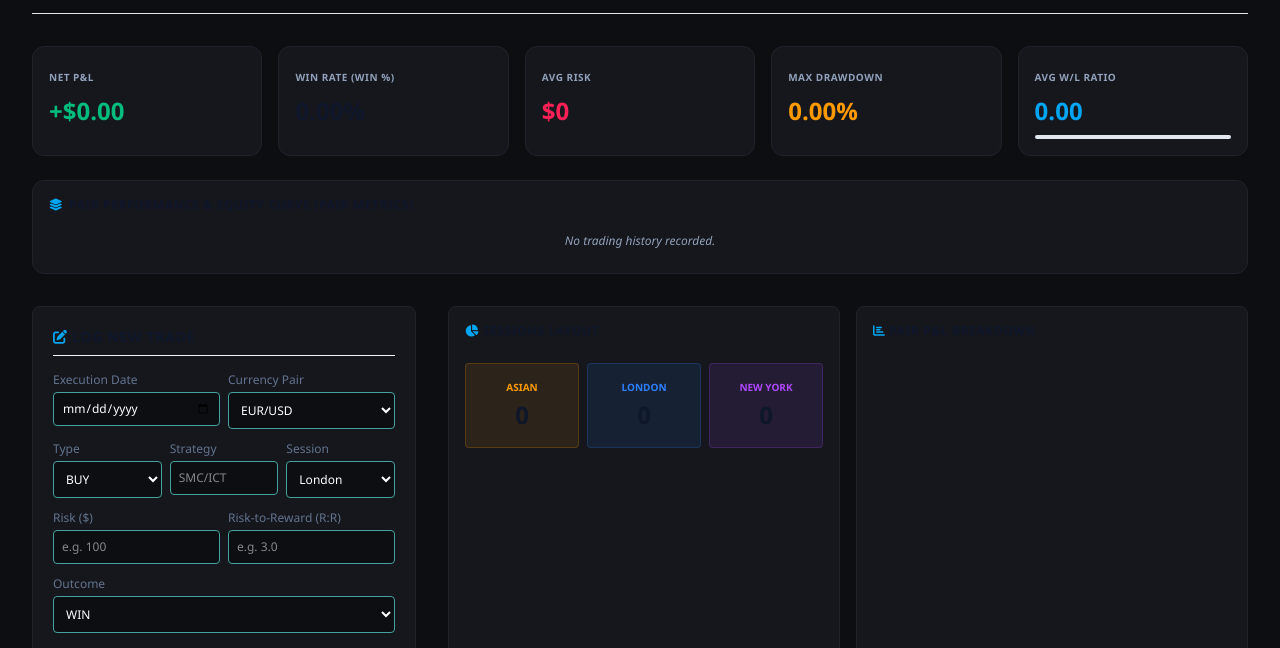
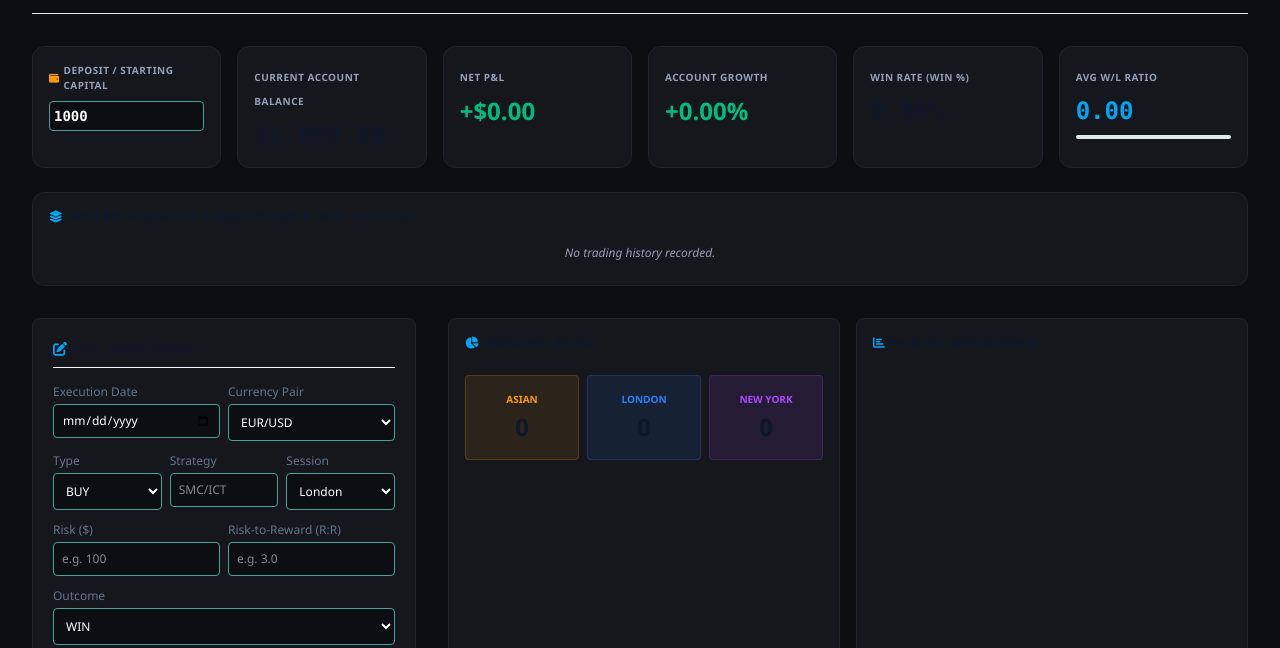
Before and after one commit to ziymaruf-ai/ziy_forex-trading_jornals, a plain HTML site: page index.html in a window 1280 px wide. Shown: the part 91-739 px from the top of the page. Drawn offline with nearby package versions, Linux system fonts and the light colour scheme.

Commit message:
Update index.html

```diff
--- a/index.html
+++ b/index.html
@@ -60,27 +60,35 @@
         </div>
     </header>
 
-    <!-- Main Summary Indicators -->
-    <div class="grid grid-cols-1 md:grid-cols-5 gap-4 mb-6">
+    <!-- Main Summary Indicators with Capital Management -->
+    <div class="grid grid-cols-1 md:grid-cols-6 gap-4 mb-6">
+        <div class="main-card p-4 rounded-xl relative overflow-hidden flex flex-col justify-between">
+            <div>
+                <span class="text-[10px] uppercase font-bold text-slate-400 tracking-wider flex items-center gap-1">
+                    <i class="fa-solid fa-wallet text-amber-500"></i> Deposit / Starting Capital
+                </span>
+                <input type="number" id="startingBalanceInput" oninput="updateDashboard()" placeholder="e.g. 5000" class="w-full mt-2 p-1 text-sm font-bold rounded input-field font-mono" value="1000">
+            </div>
+        </div>
+        <div class="main-card p-4 rounded-xl relative overflow-hidden">
+            <span class="text-[10px] uppercase font-bold text-slate-400 tracking-wider">Current Account Balance</span>
+            <div id="statCurrentBalance" class="text-xl md:text-2xl font-black mt-2 text-slate-900 dark:text-white font-mono">$1,000.00</div>
+        </div>
         <div class="main-card p-4 rounded-xl relative overflow-hidden">
             <span class="text-[10px] uppercase font-bold text-slate-400 tracking-wider">Net P&L</span>
-            <div id="statNetPL" class="text-xl md:text-2xl font-black mt-2 text-emerald-500">$0.00</div>
+            <div id="statNetPL" class="text-xl md:text-2xl font-black mt-2 text-emerald-500 font-mono">$0.00</div>
+        </div>
+        <div class="main-card p-4 rounded-xl relative overflow-hidden">
+            <span class="text-[10px] uppercase font-bold text-slate-400 tracking-wider">Account Growth</span>
+            <div id="statGrowthPct" class="text-xl md:text-2xl font-black mt-2 text-slate-900 dark:text-white font-mono">0.00%</div>
         </div>
         <div class="main-card p-4 rounded-xl relative overflow-hidden">
             <span class="text-[10px] uppercase font-bold text-slate-400 tracking-wider">Win Rate (Win %)</span>
-            <div id="statWinRate" class="text-xl md:text-2xl font-black mt-2 text-slate-900 dark:text-white">0.00%</div>
-        </div>
-        <div class="main-card p-4 rounded-xl relative overflow-hidden">
-            <span class="text-[10px] uppercase font-bold text-slate-400 tracking-wider">Avg Risk</span>
-            <div id="avgRisk" class="text-xl md:text-2xl font-black mt-2 text-rose-500">$0.00</div>
-        </div>
-        <div class="main-card p-4 rounded-xl relative overflow-hidden">
-            <span class="text-[10px] uppercase font-bold text-slate-400 tracking-wider">Max Drawdown</span>
-            <div id="statDrawdown" class="text-xl md:text-2xl font-black mt-2 text-amber-500">0.00%</div>
+            <div id="statWinRate" class="text-xl md:text-2xl font-black mt-2 text-slate-900 dark:text-white font-mono">0.00%</div>
         </div>
         <div class="main-card p-4 rounded-xl">
             <span class="text-[10px] uppercase font-bold text-slate-400 tracking-wider">Avg W/L Ratio</span>
-            <div id="statAvgRatio" class="text-xl md:text-2xl font-black mt-2 text-sky-500 dark:text-cyan-400">0.00</div>
+            <div id="statAvgRatio" class="text-xl md:text-2xl font-black mt-2 text-sky-500 dark:text-cyan-400 font-mono">0.00</div>
             <div class="w-full bg-slate-200 dark:bg-gray-800 h-1 rounded-full mt-2 overflow-hidden flex">
                 <div id="barWinRatio" class="bg-emerald-500 h-full transition-all duration-500" style="width: 0%"></div>
             </div>
@@ -289,6 +297,11 @@
         let pairChartInstances = {};
         let currentTheme = localStorage.getItem('journal_display_theme') || 'dark';
 
+        // Load initial starting balance from localStorage or default to 1000
+        if (localStorage.getItem('starting_balance') !== null) {
+            document.getElementById('startingBalanceInput').value = localStorage.getItem('starting_balance');
+        }
+
         // IndexedDB Initialization
         let db = null;
         const dbName = "ZiyadForexImagesDB";
@@ -430,15 +443,15 @@
         async function updateDashboard() {
             let totalNet = 0;
             let wins = 0, losses = 0, bes = 0;
-            let totalWinAmount = 0, totalLossAmount = 0, totalRiskAmount = 0;
+            let totalWinAmount = 0, totalLossAmount = 0;
 
             let sessionCounts = { 'Asian': 0, 'London': 0, 'New York': 0 };
-            let peakBalance = 0;
-            let maxDrawdown = 0;
-            let currentRollingBalance = 0;
-
             let matrixData = {};
             let pairPerformanceMap = {};
+
+            // Save starting balance to avoid data loss on refresh
+            const startingBalance = parseFloat(document.getElementById('startingBalanceInput').value) || 0;
+            localStorage.setItem('starting_balance', startingBalance);
 
             const fPair = document.getElementById('filterPair').value;
             const fOutcome = document.getElementById('filterOutcome').value;
@@ -466,22 +479,11 @@
                 const rr = parseFloat(t.RR) || 0;
                 const pair = t.Pair;
 
-                totalRiskAmount += risk;
-
                 if (t.Outcome === "Win") t.Net_Profit = parseFloat((risk * rr).toFixed(2));
                 else if (t.Outcome === "Loss") t.Net_Profit = parseFloat((-risk).toFixed(2));
                 else t.Net_Profit = 0;
 
                 totalNet += t.Net_Profit;
-                currentRollingBalance += t.Net_Profit;
-
-                if (currentRollingBalance > peakBalance) {
-                    peakBalance = currentRollingBalance;
-                }
-                const currentDrawdown = peakBalance > 0 ? ((peakBalance - currentRollingBalance) / peakBalance) * 100 : 0;
-                if (currentDrawdown > maxDrawdown) {
-                    maxDrawdown = currentDrawdown;
-                }
 
                 sessionCounts[t.Session] = (sessionCounts[t.Session] || 0) + 1;
 
@@ -515,19 +517,24 @@
                 else { bes++; }
             });
 
-            // Sync Indicators
+            // Financial Calculations
+            const currentAccountBalance = startingBalance + totalNet;
+            const accountGrowthPct = startingBalance > 0 ? (totalNet / startingBalance) * 100 : 0;
+
+            // Sync Balances Fields
+            document.getElementById('statCurrentBalance').innerText = '$' + currentAccountBalance.toLocaleString(undefined, {minimumFractionDigits: 2, maximumFractionDigits: 2});
+
             const netEl = document.getElementById('statNetPL');
             netEl.innerText = (totalNet >= 0 ? '+' : '') + '$' + totalNet.toLocaleString(undefined, {minimumFractionDigits: 2, maximumFractionDigits: 2});
             netEl.className = `text-xl md:text-2xl font-black mt-2 ${totalNet >= 0 ? 'text-emerald-500' : 'text-rose-500'}`;
 
+            const growthEl = document.getElementById('statGrowthPct');
+            growthEl.innerText = (accountGrowthPct >= 0 ? '+' : '') + accountGrowthPct.toFixed(2) + "%";
+            growthEl.className = `text-xl md:text-2xl font-black mt-2 ${accountGrowthPct >= 0 ? 'text-emerald-500' : 'text-rose-500'}`;
+
             const totalTradesCount = filteredTrades.length;
             const winRate = totalTradesCount > 0 ? ((wins / totalTradesCount) * 100).toFixed(2) : "0.00";
             document.getElementById('statWinRate').innerText = winRate + "%";
-
-            const avgRisk = totalTradesCount > 0 ? (totalRiskAmount / totalTradesCount).toFixed(2) : "0.00";
-            document.getElementById('avgRisk').innerText = "$" + parseFloat(avgRisk).toLocaleString();
-
-            document.getElementById('statDrawdown').innerText = maxDrawdown.toFixed(2) + "%";
 
             const avgWin = wins > 0 ? totalWinAmount / wins : 0;
             const avgLoss = losses > 0 ? totalLossAmount / losses : 0;
```
